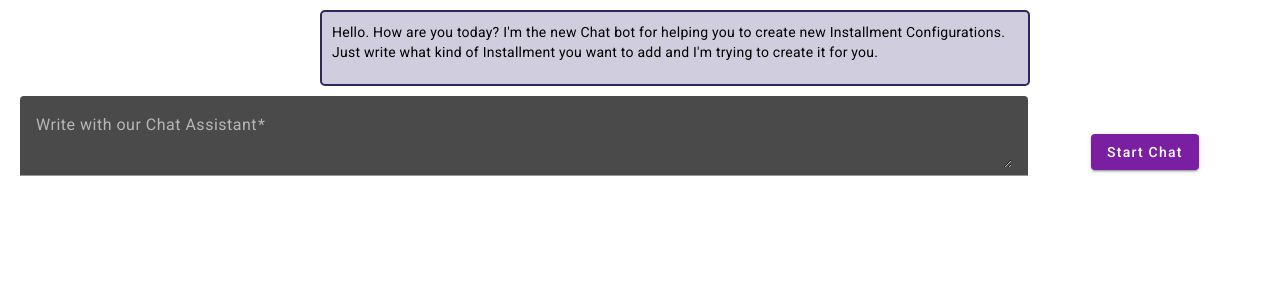
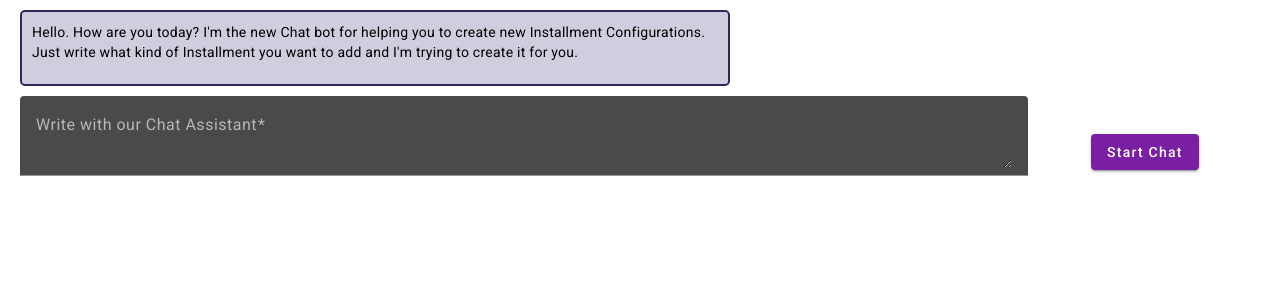
Before and after one commit to pintocr/installment-ui, an Angular app in the folder installment-ui/: page / in a window 1280 px wide. Shown: the top 300 px of the page. Built offline with nearby package versions, Linux system fonts and the light colour scheme.

Commit message:
nicer chat history

```diff
--- a/installment-ui/src/app/main/chat/chat.component.css
+++ b/installment-ui/src/app/main/chat/chat.component.css
@@ -5,16 +5,16 @@
   border-radius: 5px;
   padding: 10px;
   margin: 10px 0;
-  margin-left: 320px;
-  margin-right: 250px;
+  margin-right: 550px;
+  margin-left: 20px;
 }
 
 /* Darker chat container */
 .darker {
   border-color: #54506d;
   background-color: #8b87a6;
-  margin-right: 550px;
-  margin-left: 20px;
+  margin-left: 320px;
+  margin-right: 250px;
 }
 
 /* Clear floats */
```
